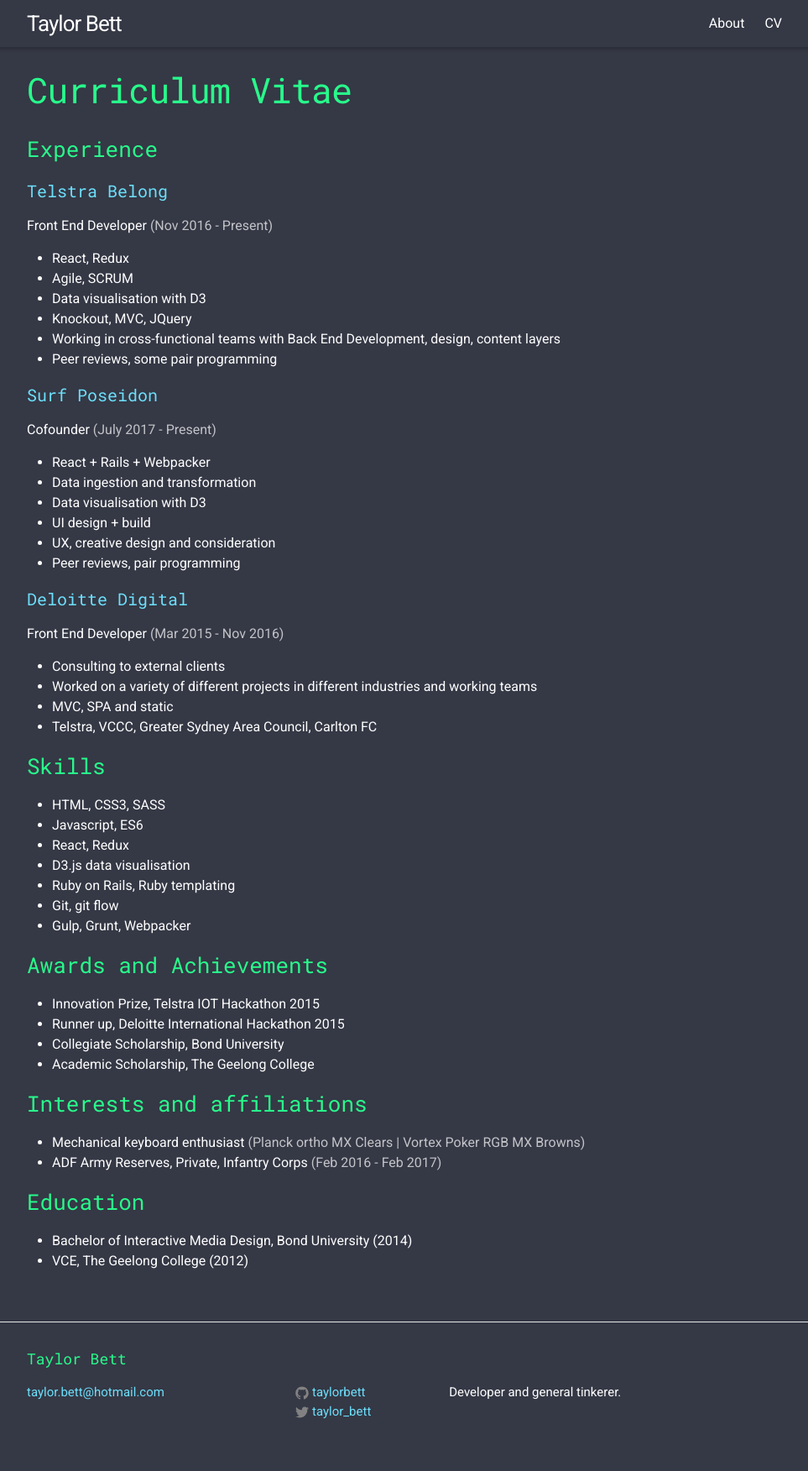
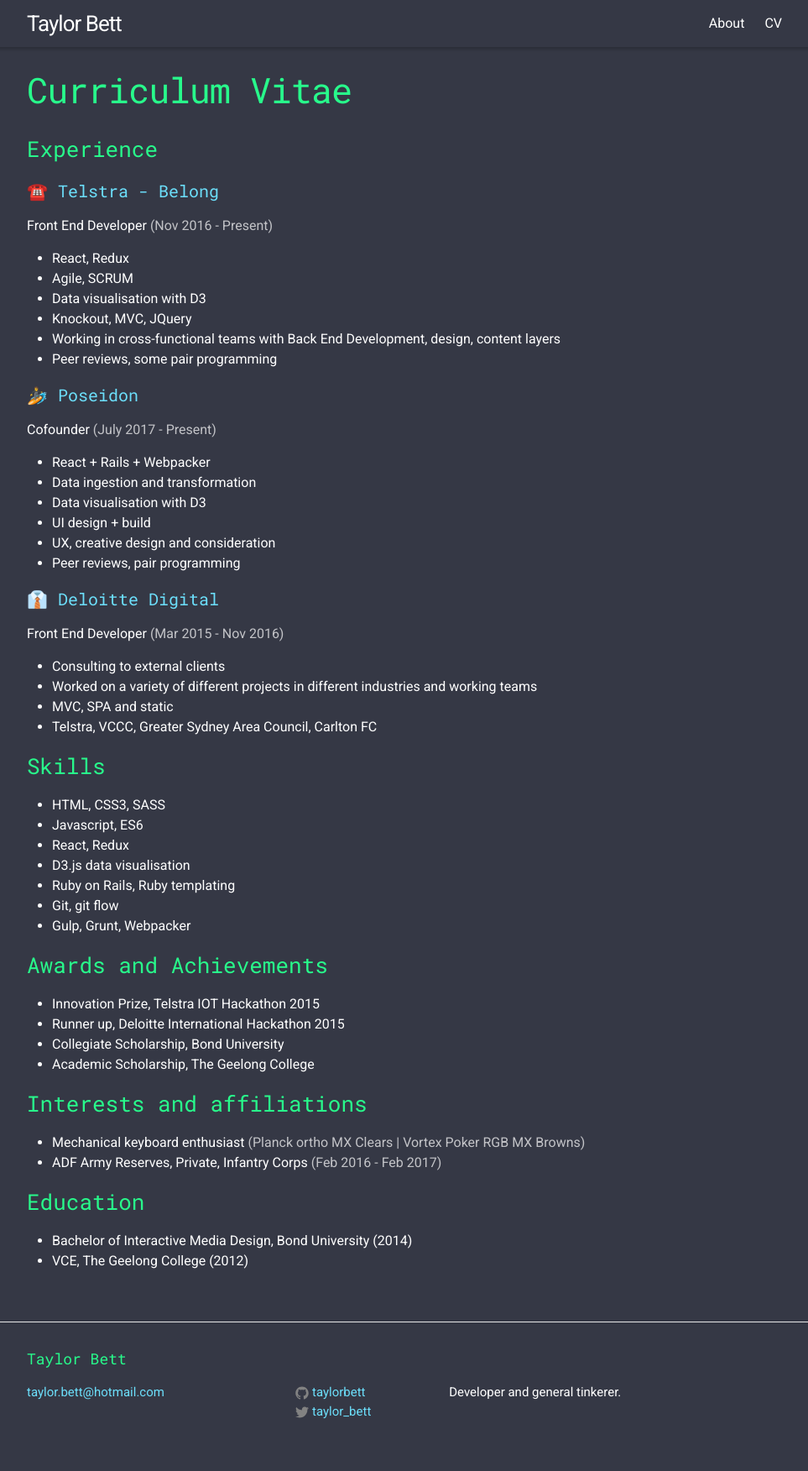
Before and after one commit to TaylorBett/taylorbett.github.io, a Jekyll site: the page built from cv.md, in a window 1280 px wide. Shown: the whole page at 84% size, without its empty margins (158-1121 px from the left). Built offline with Jekyll 4.4.1, drawn with Linux system fonts in a browser that asks for light colours; emoji names are drawn with the system emoji font; part of the change alters nothing that is shown.

Commit message:
Update cv with icons

```diff
--- a/resume.md
+++ b/cv.md
@@ -7,7 +7,7 @@ permalink: /cv/
 
 ### Experience
 
-#### <a href="https://belong.com.au" target="_blank">Telstra Belong</a>
+#### <a href="https://belong.com.au" target="_blank">:telephone: Telstra - Belong</a>
 
 Front End Developer <span class="font-secondary">(Nov 2016 - Present)</span>
 
@@ -18,7 +18,7 @@ Front End Developer <span class="font-secondary">(Nov 2016 - Present)</span>
 * Working in cross-functional teams with Back End Development, design, content layers
 * Peer reviews, some pair programming
 
-#### <a href="http://app.surfposeidon.io" target="_blank">Surf Poseidon</a>
+#### <a href="http://app.surfposeidon.io" target="_blank">:surfer: Poseidon</a>
 
 Cofounder <span class="font-secondary">(July 2017 - Present)</span>
 
@@ -29,7 +29,7 @@ Cofounder <span class="font-secondary">(July 2017 - Present)</span>
 * UX, creative design and consideration
 * Peer reviews, pair programming
 
-#### <a href="https://www2.deloitte.com" target="_blank">Deloitte Digital</a>
+#### <a href="https://www2.deloitte.com" target="_blank">:necktie: Deloitte Digital</a>
 
 Front End Developer <span class="font-secondary">(Mar 2015 - Nov 2016)</span>
 
```
